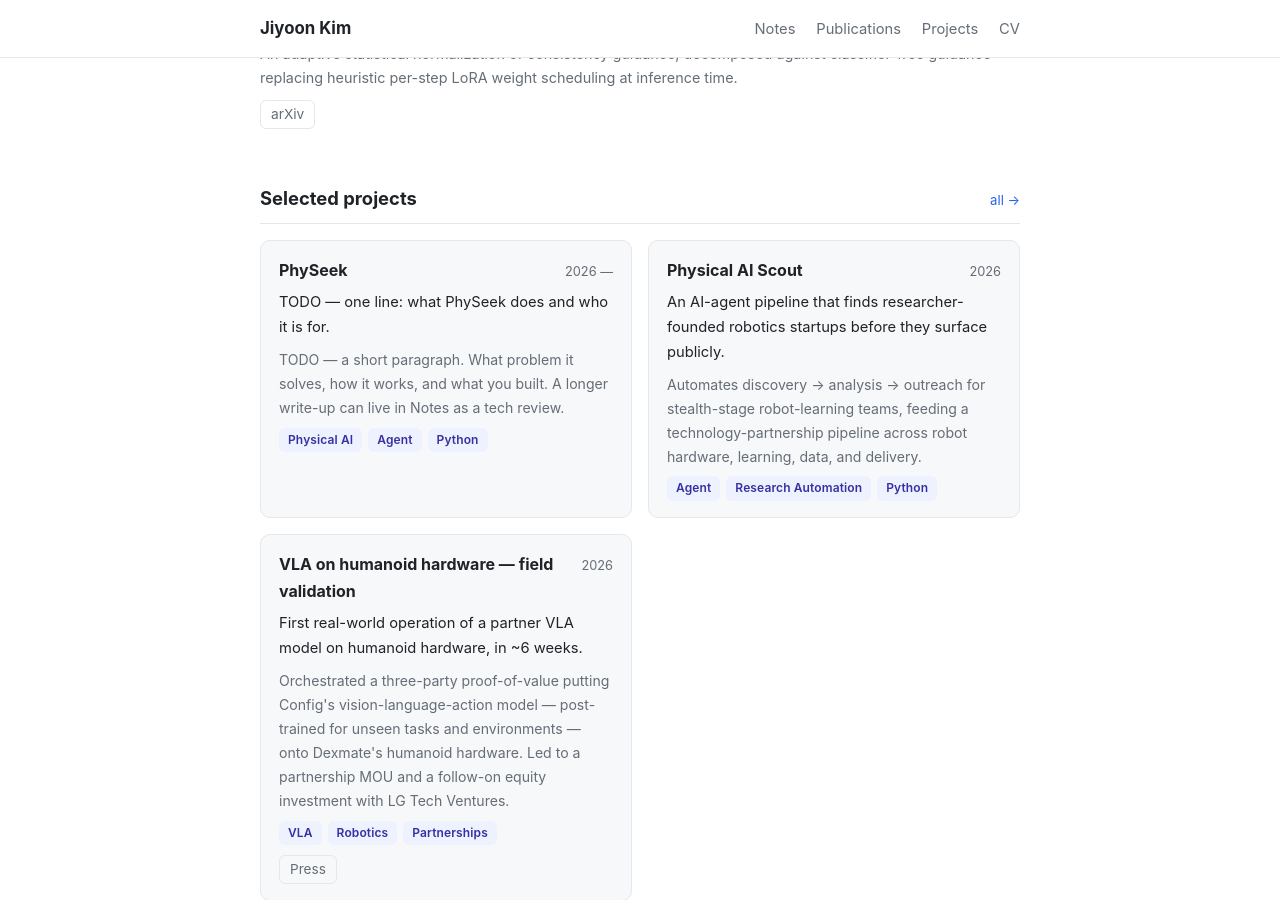
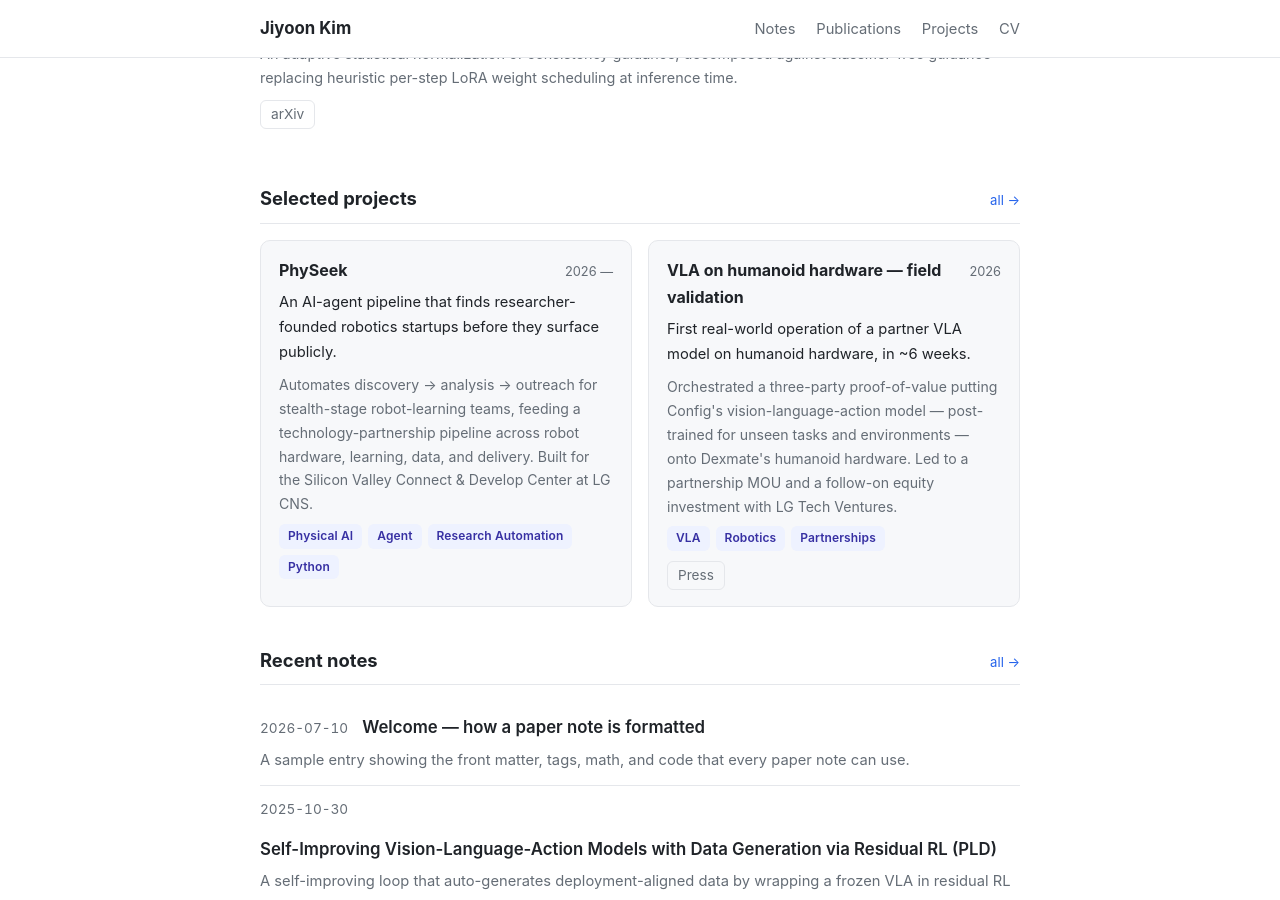
Before and after one commit to jiyoon0630/jiyoon0630.github.io, a Jekyll site: the page built from index.html, in a window 1280 px wide and 900 px high, scrolled down 1247 px. Built offline with Jekyll 4.4.1, drawn with Linux system fonts in a browser that asks for light colours.

Commit message:
Merge PhySeek with Physical AI Scout, fix LinkedIn URL
PhySeek and the Physical AI Scout entry described the same scouting pipeline,
so they are now one project. The pipeline is also named in the CV bullet.

Corrects the LinkedIn handle to jiyoon-june-kim-aa8354196.

Co-Authored-By: Claude Opus 5 <noreply@anthropic.com>
Claude-Session: https://claude.ai/code/session_01MuU2ojirR6bwk31WvH2k7e

```diff
--- a/_data/cv.yml
+++ b/_data/cv.yml
@@ -10,7 +10,7 @@ experience:
     title: "Physical AI — Technology Partnerships & Applied R&D on Robot Foundation Models"
     org: "LG CNS · Silicon Valley Connect & Develop Center, Santa Clara, CA · Senior Manager (Applied AI R&D)"
     bullets:
-      - "**Sourcing** — built a startup network across robot hardware, learning, data, and delivery into a partnership pipeline; prototyped an AI-agent scouting pipeline (discovery → analysis → outreach) that finds researcher-founded stealth-stage teams ahead of public visibility."
+      - "**Sourcing** — built a startup network across robot hardware, learning, data, and delivery into a partnership pipeline; prototyped **PhySeek**, an AI-agent scouting pipeline (discovery → analysis → outreach) that finds researcher-founded stealth-stage teams ahead of public visibility."
       - "**Technology deep-dives** — dissected core RFM / world-model technologies and their foundational research to map Silicon Valley robot-learning trends and identify key players, distilled into two authored insight reports."
       - "**Field validation** — orchestrated a three-party proof-of-value putting Config's VLA model onto Dexmate's humanoid hardware, achieving its first real-world operation in ~6 weeks; led to a partnership MOU and a follow-on equity investment with LG Tech Ventures."
       - "**Co-development** — framed research problems from field-deployment gaps, and now build domain-specialized RFMs with partner research teams — pre/mid-training adaptation to industrial (manufacturing / logistics) domains to cut downstream post-training cost."
--- a/_data/profile.yml
+++ b/_data/profile.yml
@@ -25,7 +25,7 @@ links:
   - label: Google Scholar
     url: "https://scholar.google.com/citations?user=yA4JobYAAAAJ"
   - label: LinkedIn
-    url: "https://linkedin.com/in/jiyoon-kim-aa8354196"
+    url: "https://www.linkedin.com/in/jiyoon-june-kim-aa8354196/"
   - label: GitHub
     url: "https://github.com/jiyoon0630"
   - label: CV
--- a/_data/projects.yml
+++ b/_data/projects.yml
@@ -2,22 +2,12 @@
 
 - name: PhySeek
   period: "2026 —"
-  tagline: "TODO — one line: what PhySeek does and who it is for."
-  description: >-
-    TODO — a short paragraph. What problem it solves, how it works, and what you
-    built. A longer write-up can live in Notes as a tech review.
-  tags: [Physical AI, Agent, Python]
-  selected: true
-  links: []
-
-- name: Physical AI Scout
-  period: "2026"
   tagline: "An AI-agent pipeline that finds researcher-founded robotics startups before they surface publicly."
   description: >-
     Automates discovery → analysis → outreach for stealth-stage robot-learning teams,
     feeding a technology-partnership pipeline across robot hardware, learning, data,
-    and delivery.
-  tags: [Agent, Research Automation, Python]
+    and delivery. Built for the Silicon Valley Connect & Develop Center at LG CNS.
+  tags: [Physical AI, Agent, Research Automation, Python]
   selected: true
   links: []
 
```
